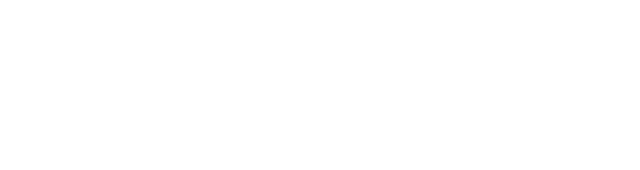
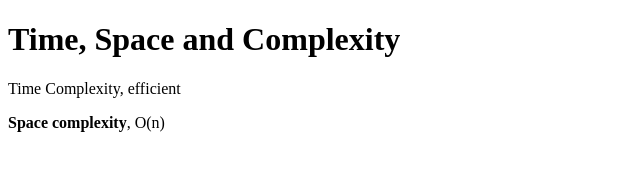
Before and after one commit to acciojob/time-and-space-complexity-adarsh1511, a website: page main.html in a window 1280 px wide. Shown: the whole page, without its empty margins (0-640 px from the left). Drawn offline with Linux system fonts and the light colour scheme.

Commit message:
created a submission

```diff
--- a/main.html
+++ b/main.html
@@ -10,7 +10,9 @@
 	<!-- the entire body must be written by student -->
     <script type="text/javascript" src="./script.js">
 </script>
-
+<h1> Time, Space and Complexity </h1>
+	<p> Time Complexity, efficient</p>
+	<p> <b>Space complexity</b>, O(n)</p>
 </body>
 
 </html>
```
